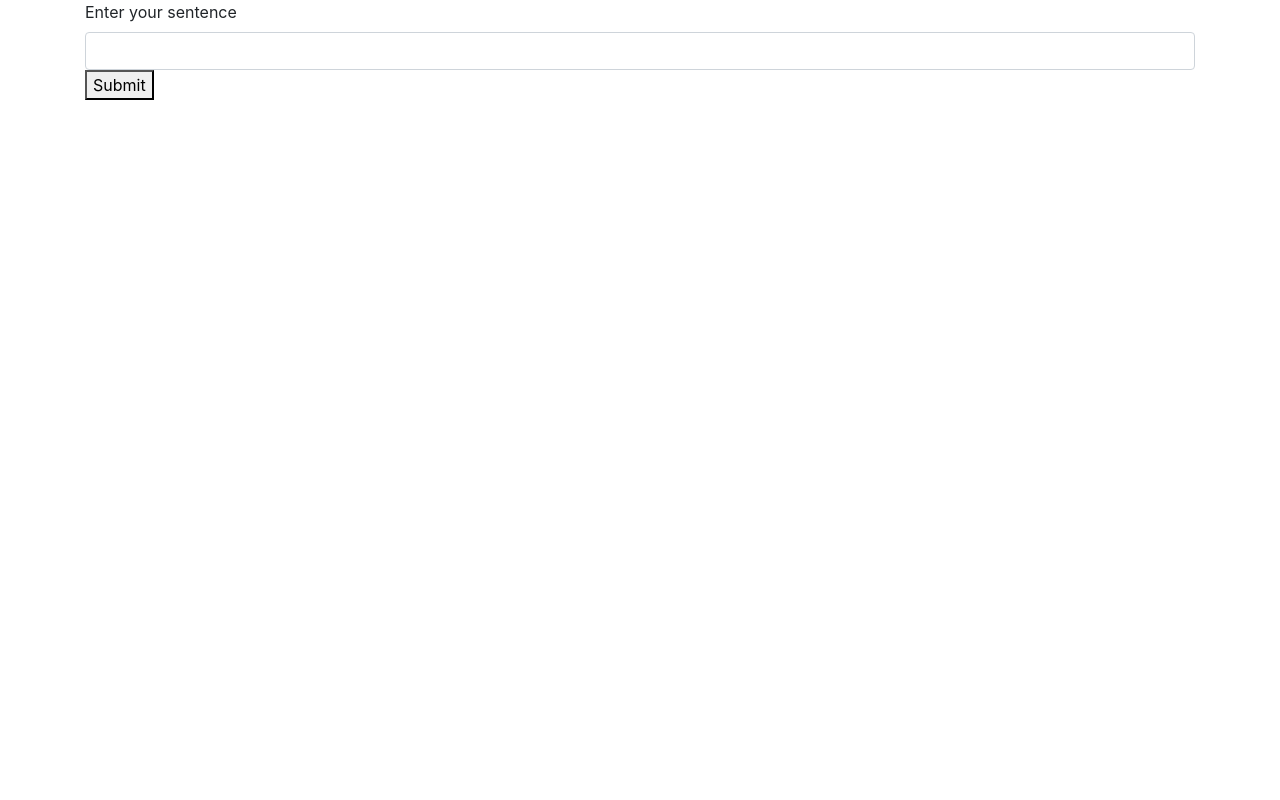
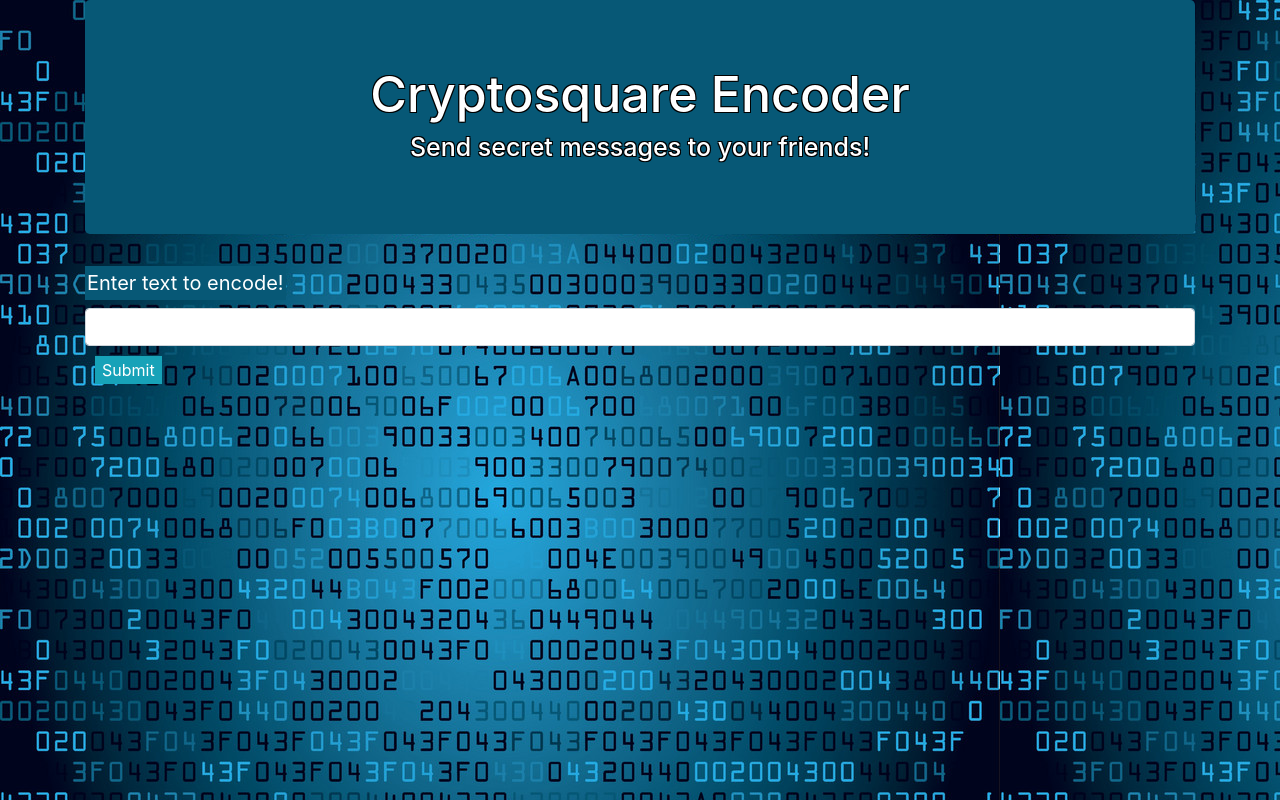
Before and after one commit to KChellis/cryptosquare, a plain HTML site: page index.html in a window 1280 px wide. Drawn offline with Linux system fonts and the light colour scheme.

Commit message:
add css styling

```diff
--- a/css/styles.css
+++ b/css/styles.css
@@ -0,0 +1,45 @@
+ h1 {
+  text-align: center;
+  color: white;
+  font-size: 50px;
+  text-shadow: -1px -1px 0 #000,
+		            1px -1px 0 #000,
+		           -1px 1px 0 #000,
+		            1px 1px 0 #000;
+}
+h2 {
+  text-align: center;
+  color: white;
+  font-size: 25px;
+  text-shadow: -1px -1px 0 #000,
+                1px -1px 0 #000,
+               -1px 1px 0 #000,
+                1px 1px 0 #000;
+}
+body {
+  background-color: #0ed33c;
+  background-image: url(../img/background.jpg);
+}
+button {
+  margin: 10px;
+  border: solid 1px black;
+}
+.jumbotron {
+  background-color: #075876;
+}
+.output{
+  display: none;
+  background-color: #075876;
+  border: solid 2px white;
+  padding-left: 5px;
+}
+p {
+  font-size: 20px;
+  color: white;
+}
+label{
+  font-size: 20px;
+  color: white;
+  background-color: #075876;
+  padding: 2px;
+}
--- a/index.html
+++ b/index.html
@@ -10,10 +10,14 @@
   </head>
   <body>
     <div class="container">
+      <div class="jumbotron">
+        <h1>Cryptosquare Encoder</h1>
+        <h2>Send secret messages to your friends!</h2>
+      </div>
       <form id = "formOne">
-        <label for="sentence">Enter your sentence</label>
+        <label for="sentence">Enter text to encode!</label>
         <input id = "sentence" type="text" name="sentence" class = "form-control">
-        <button type="submit" name="button">Submit</button>
+        <button type="submit" name="button"class = "btn-info">Submit</button>
       </form>
       <div class="output">
         <p id = "output"></p>
--- a/js/scripts.js
+++ b/js/scripts.js
@@ -84,5 +84,6 @@ $(document).ready(function(){
     var sentence = $("#sentence").val();
     var result = coded(sentence);
     $("#output").text(result);
+    $(".output").show();
   });
 });
```
Also changed, not shown: img/background.jpg (added).
